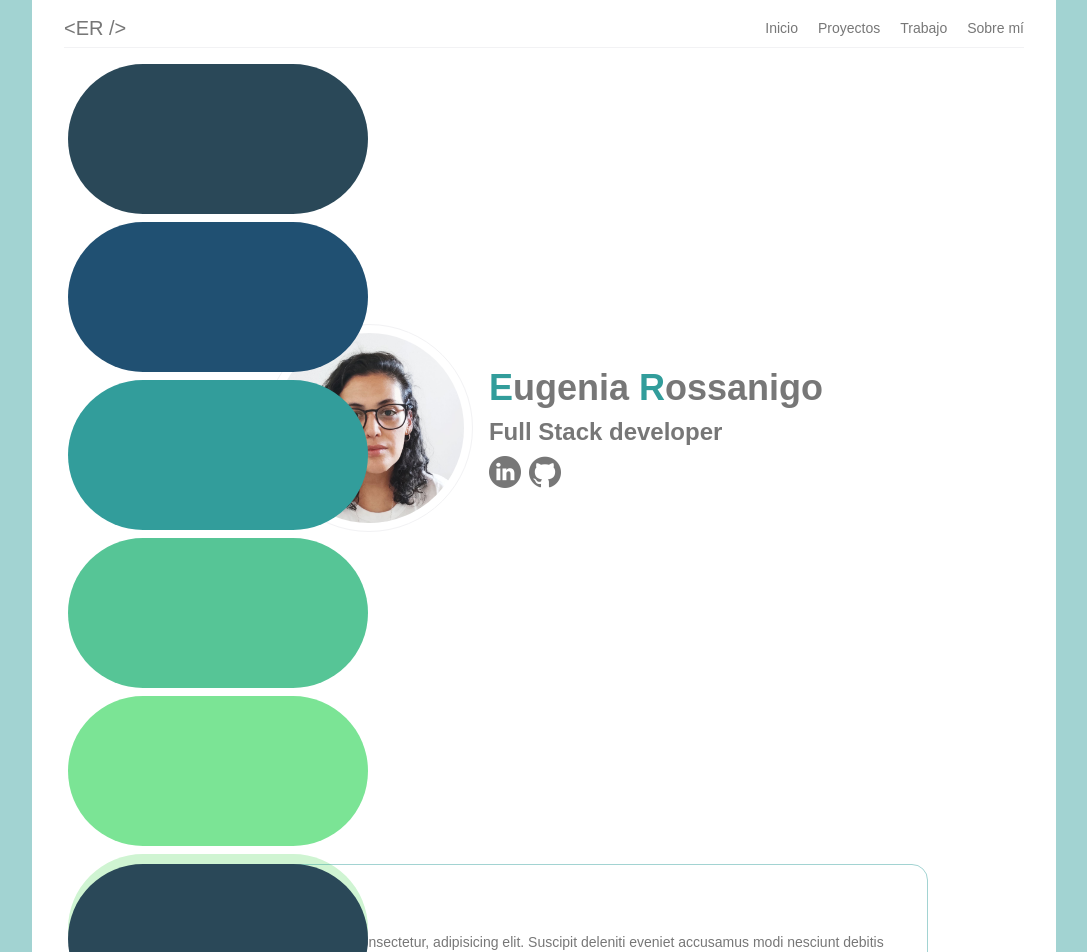
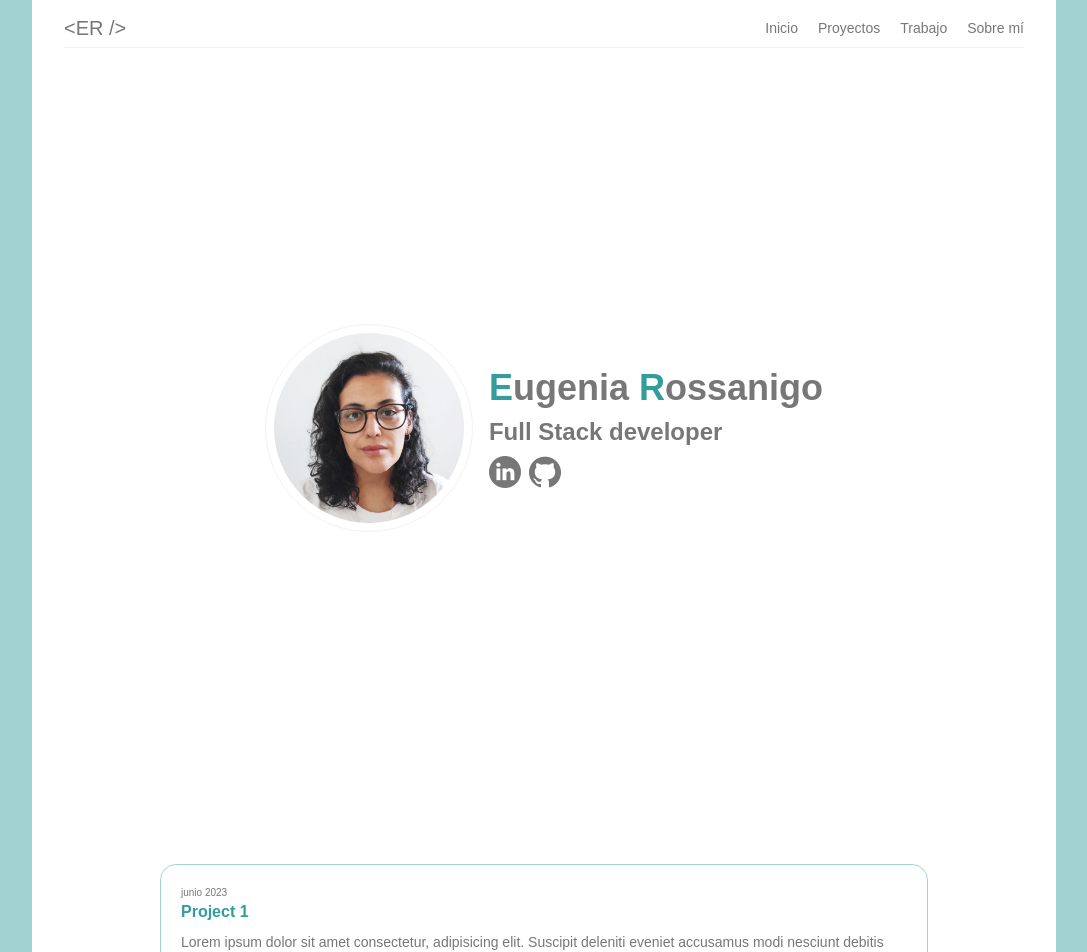
Before and after one commit to eugeniarossanigo/portfolio-eugenia-rossanigo, a React (Vite) app: page / in a window 1280 px wide. Shown: the top 952 px of the page, without its empty margins (96-1183 px from the left). Built offline with nearby package versions, Linux system fonts and the light colour scheme.

Commit message:
canvas changed

```diff
--- a/src/components/Canvas.jsx
+++ b/src/components/Canvas.jsx
@@ -1,13 +1,13 @@
 export default function Canvas({ size }) {
 
   return (
-    <section className='absolute top-4 left-1 flex flex-col gap-2'>
-      <canvas className={`bg-[#2A4858] w-${size} h-${size} rounded-full`}></canvas>
-      <canvas className={`bg-[#205072] rounded-full w-${size} h-${size}`}></canvas>
-      <canvas className={`bg-green rounded-full w-${size} h-${size}`}></canvas>
-      <canvas className={`bg-[#56C596] rounded-full w-${size} h-${size}`}></canvas>
-      <canvas className={`bg-[#7BE495] rounded-full w-${size} h-${size}`}></canvas>
-      <canvas className={`bg-[#CFF4D2] rounded-full w-${size} h-${size}`}></canvas>
+    <section className='absolute top-4 left-3 flex flex-col gap-2'>
+      <div className={`bg-[#2A4858] w-${size} h-${size} rounded-full`}></div>
+      <div className={`bg-[#205072] w-${size} h-${size} rounded-full`}></div>
+      <div className={`bg-green w-${size} h-${size} rounded-full`}></div>
+      <div className={`bg-[#56C596] w-${size} h-${size} rounded-full`}></div>
+      <div className={`bg-[#7BE495] w-${size} h-${size} rounded-full`}></div>
+      <div className={`bg-[#CFF4D2] w-${size} h-${size} rounded-full`}></div>
     </section>
   )
 }
```
